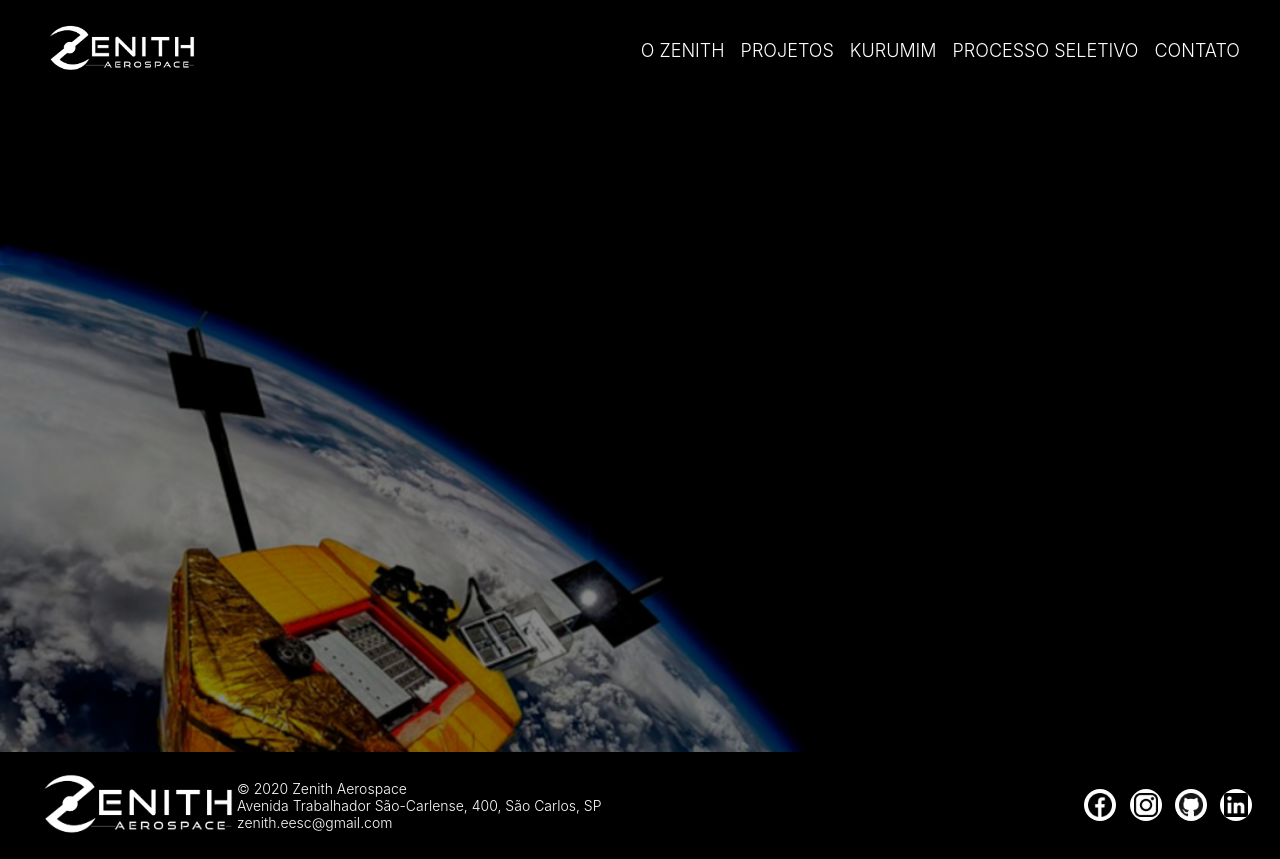
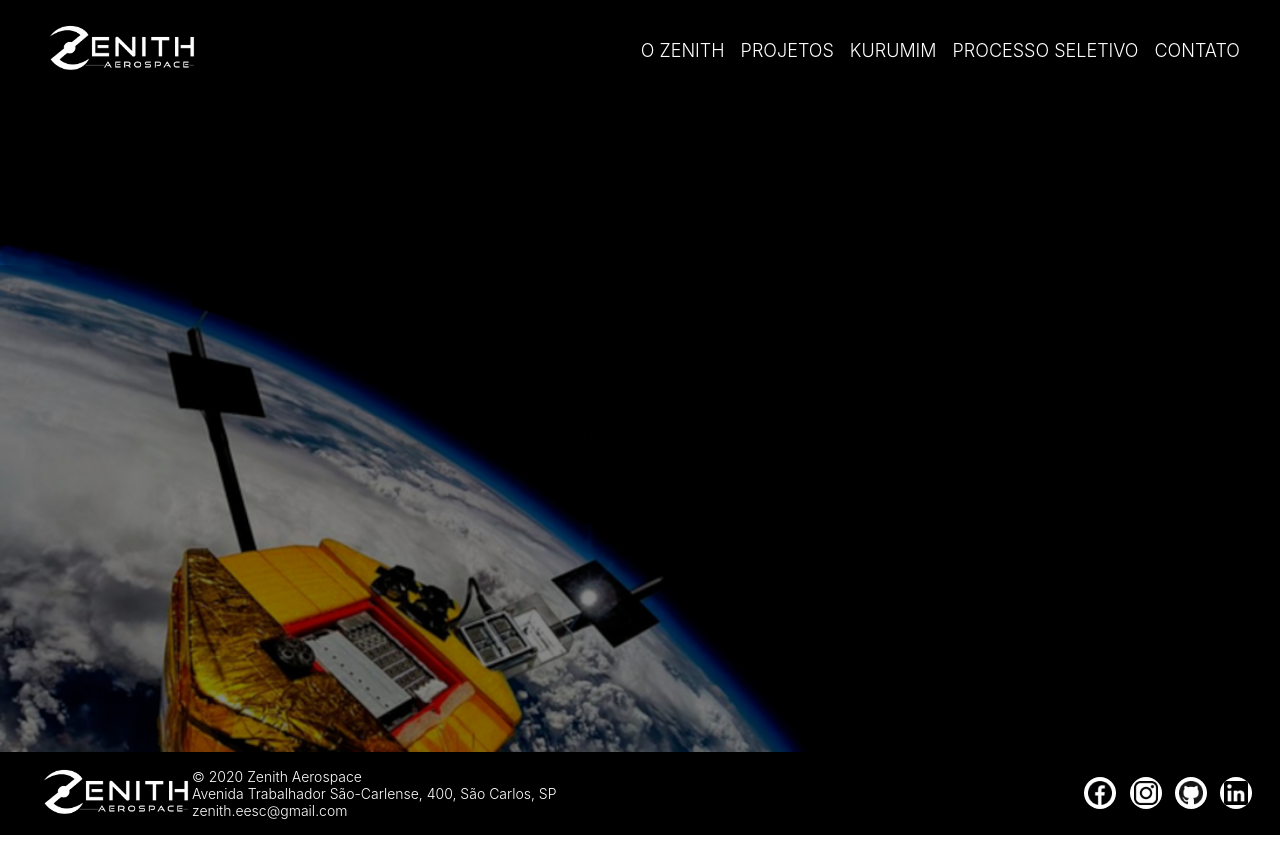
Before and after one commit to Math-42/ZenSite, a Next.js app: page / in a window 1280 px wide. After the commit the page ends 835 px from the top, so only its background shows below. Built offline with nearby package versions, Linux system fonts and the light colour scheme.

Commit message:
atualizando tamanho do logo

```diff
--- a/components/footer.js
+++ b/components/footer.js
@@ -8,7 +8,7 @@ function Footer() {
 		<div className="footer">
 			<div className="footer--leftSide">
 				<a className="" href="#" >
-					<img src="/images/NavigationBar/logo.png" width="195" height="104" />
+					<img src="/images/NavigationBar/logo.png" width="150" height="auto" />
 				</a>
 
 				<div className="footer--data">
```
